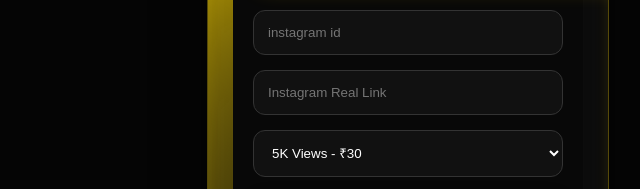
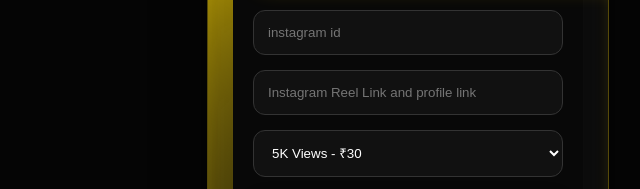
Before and after one commit to ankursharma705210-droid/INSTAGRAM-VIEWS-AND-FOLLOWERS-SERVICE, a plain HTML site: page index.html in a window 1280 px wide. Shown: the part 506-695 px from the top of the page, 232-872 px from the left. Drawn offline with nearby package versions, Linux system fonts and the light colour scheme.

Commit message:
Update index.html

```diff
--- a/index.html
+++ b/index.html
@@ -149,7 +149,7 @@
 
         <form id="orderForm">
             <input type="text" id="custName" placeholder="instagram id" required>
-            <input type="url" id="instaUrl" placeholder="Instagram Real Link" required>
+            <input type="url" id="instaUrl" placeholder="Instagram Reel Link and profile link" required>
             <select id="viewsPlan">
               <optgroup label="🚀 INSTAGRAM VIEWS">
                 <option value="5K Views - ₹30">5K Views - ₹30</option>
```
